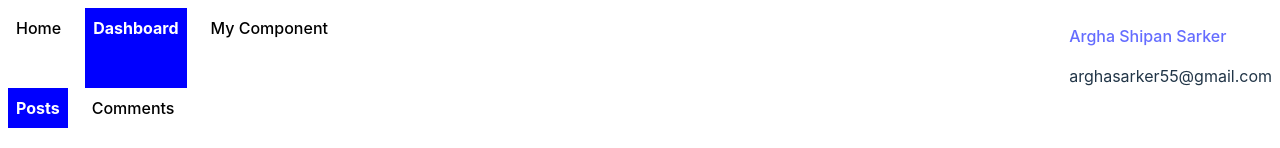
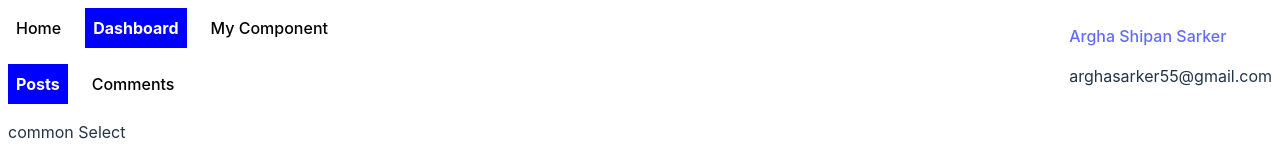
Before and after one commit to argha-shipansarker/question-pro, a React (Vite) app: page /dashboard/posts in a window 1280 px wide. Shown: the top 148 px of the page. Built offline with nearby package versions, Linux system fonts and the light colour scheme; no server answers.

Commit message:
design updated

```diff
--- a/src/components/Dashboard/DashboardHeader.tsx
+++ b/src/components/Dashboard/DashboardHeader.tsx
@@ -2,7 +2,7 @@ import { NavLink } from "react-router-dom";
 
 function DashboardHeader() {
     return (
-        <div style={{ display: "flex", columnGap: "16px" }}>
+        <div style={{ display: "flex", columnGap: "16px", marginTop: "16px" }}>
             <NavLink
                 to={"/dashboard/posts"}
                 style={({ isActive }) => {
--- a/src/components/Header/Header.tsx
+++ b/src/components/Header/Header.tsx
@@ -7,7 +7,7 @@ function Header() {
     const userInfo = useSelector((state: RootState) => state.userInfo)
 
     return (
-        <div style={{ display: "flex", justifyContent: "space-between" }}>
+        <div style={{ display: "flex", justifyContent: "space-between", position: "relative" }}>
             <div style={{ display: "flex", columnGap: "16px" }}>
                 <NavLink
                     to={"/"}
@@ -54,7 +54,7 @@ function Header() {
                 </NavLink>
             </div>
 
-            <div>
+            <div style={{ position: "absolute", right: 0 }}>
                 <NavLink
                     to={"/user"}
                     style={{
```
